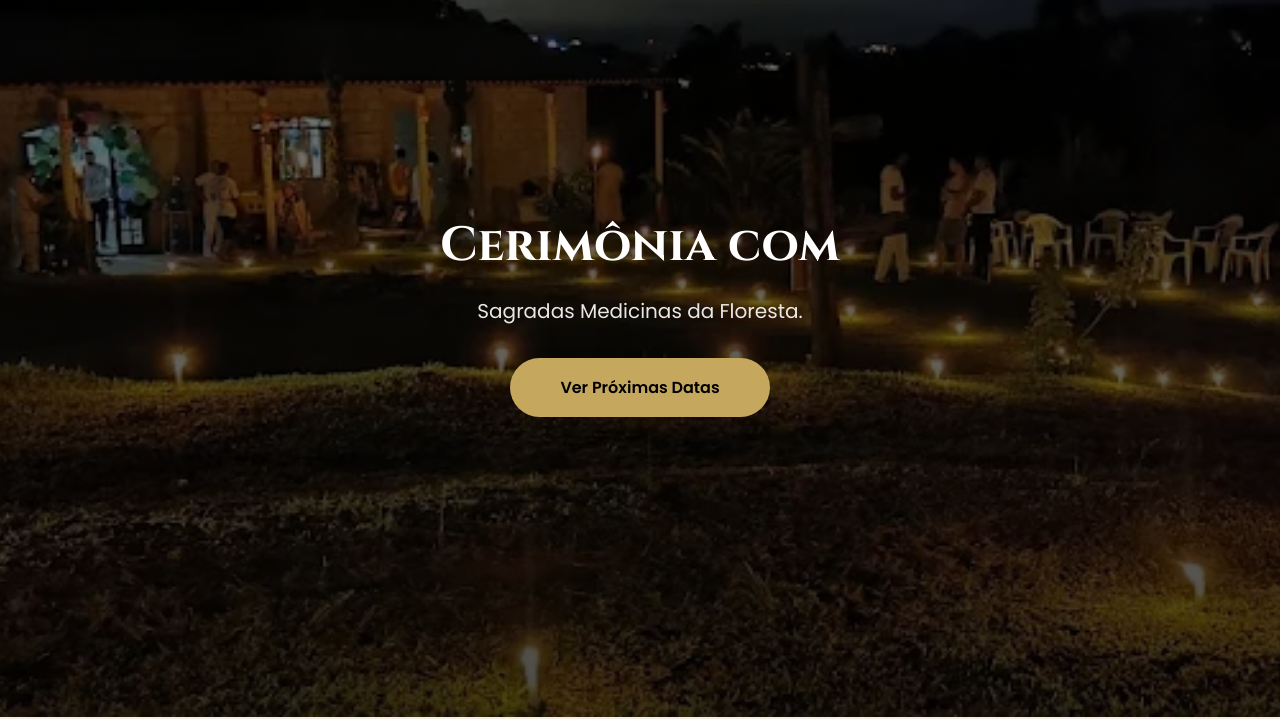
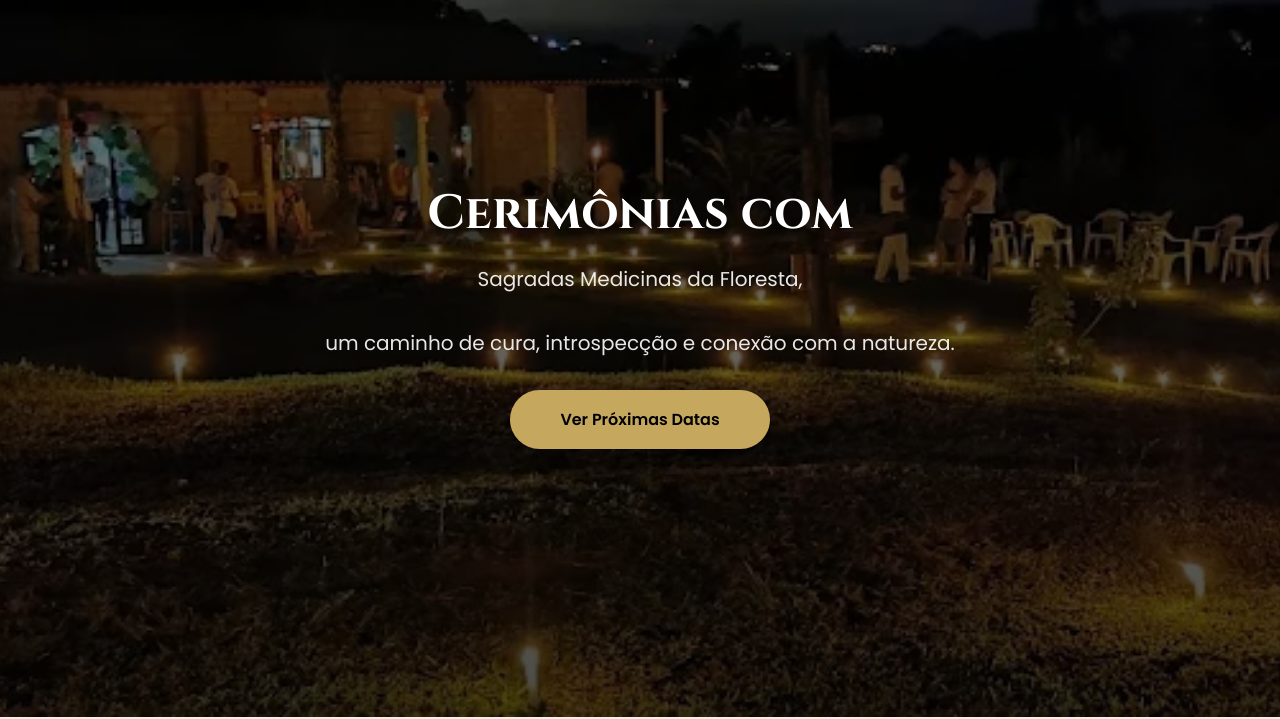
Before and after one commit to marcelompmatos/SiteLakota, a website: page index.html in a window 1280 px wide. Shown: the part 83-802 px from the top of the page. Drawn offline with Linux system fonts and the light colour scheme; no server answers.

Commit message:
Ajuste v2

```diff
--- a/index.html
+++ b/index.html
@@ -252,8 +252,9 @@ footer p{margin-top:10px;font-size:14px;opacity:0.8;line-height:1.5;}
 
 <main>
 <section class="hero">
-    <h1>Cerimônia com</h1>
-    <p>Sagradas Medicinas da Floresta.</p>
+    <h1>Cerimônias com</h1>
+    <p>Sagradas Medicinas da Floresta,</p>
+    <p>um caminho de cura, introspecção e conexão com a natureza.</p>
     <a href="#agenda" class="btn">Ver Próximas Datas</a>
 </section>
 
```
